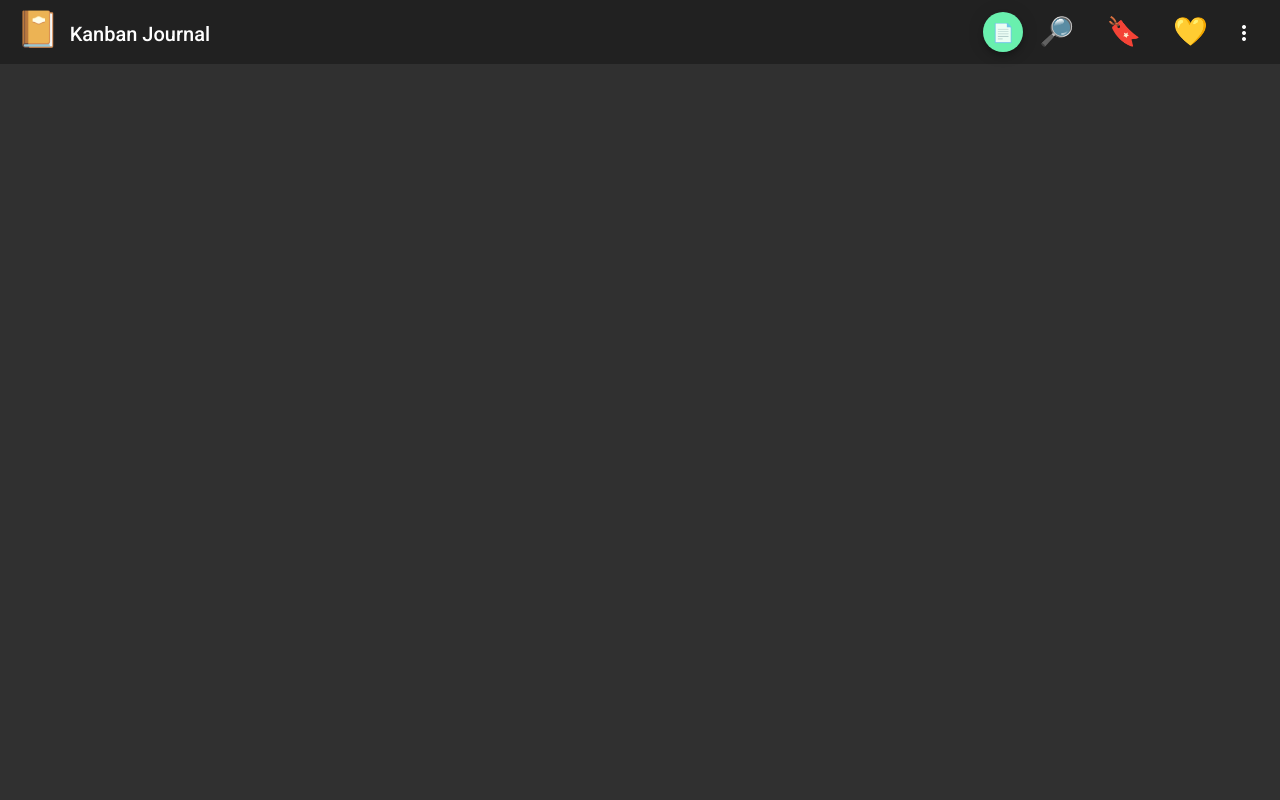
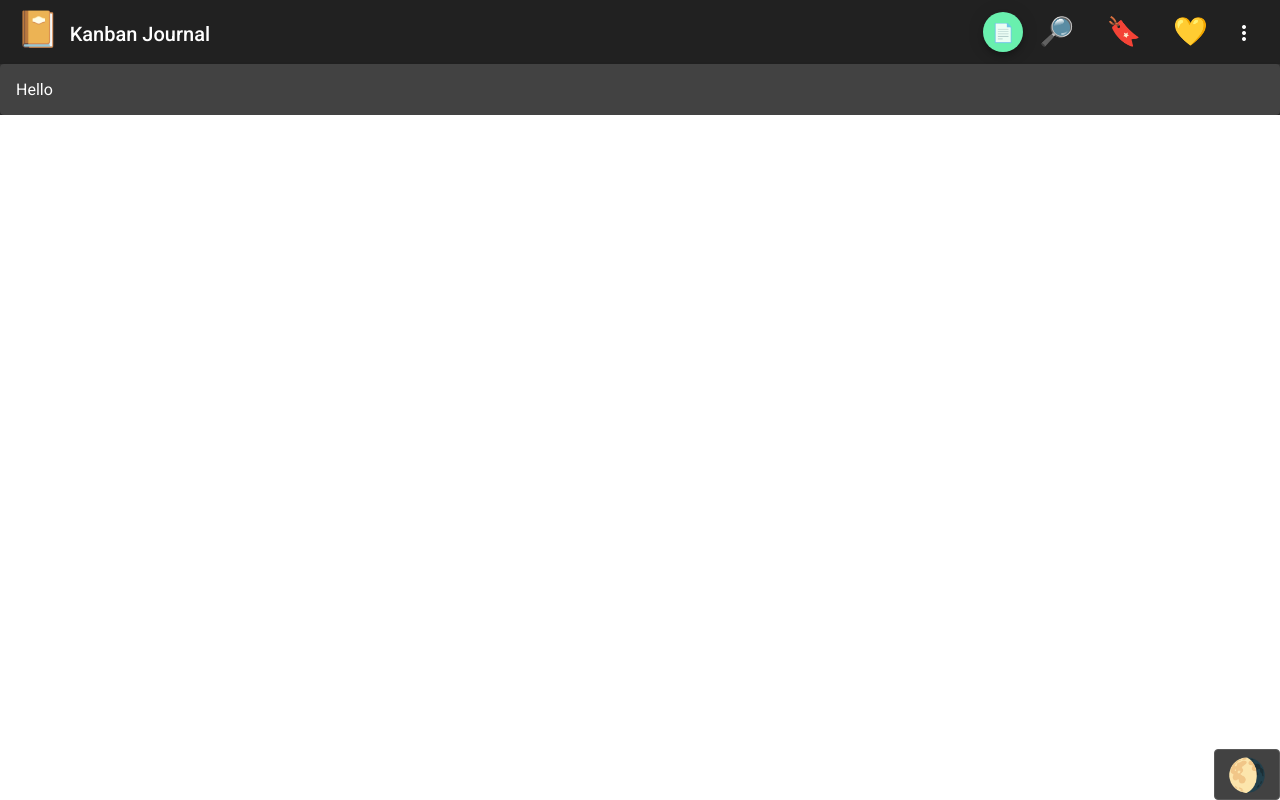
Before and after one commit to ananikic/kanban-journal, an Angular app: page / in a window 1280 px wide. Built offline with nearby package versions, Linux system fonts and the light colour scheme.

Commit message:
Toggle light and dark mode feature
problems: menu color not changing, background color height not 100%

```diff
--- a/src/app/app.component.html
+++ b/src/app/app.component.html
@@ -1 +1,8 @@
-<app-shell></app-shell>
+<div [ngClass]="{'light-theme': isLightTheme | async}">
+    <app-shell>
+        <!-- <router-outlet></router-outlet> -->
+        <mat-card>
+            <p>Hello</p>
+        </mat-card>
+    </app-shell>
+</div>
--- a/src/app/app.component.ts
+++ b/src/app/app.component.ts
@@ -1,10 +1,29 @@
-import { Component } from '@angular/core';
+import { Observable } from 'rxjs';
+import { ThemeService } from './services/theme.service';
+import { Component, OnInit, OnChanges, DoCheck } from '@angular/core';
+import { OverlayContainer } from '@angular/cdk/overlay';
 
 @Component({
   selector: 'app-root',
   templateUrl: './app.component.html',
   styleUrls: ['./app.component.scss']
 })
-export class AppComponent {
+export class AppComponent implements OnInit {
+
   title = 'kanban-journal';
+  isLightTheme: Observable<boolean>;
+  isLightThemeOld: Observable<boolean>;
+
+  constructor(private themeService: ThemeService, private overlayContainer: OverlayContainer) { }
+
+  ngOnInit(): void {
+    this.isLightTheme = this.themeService.isLightTheme;
+    this.isLightTheme.subscribe( isLight => {
+      if (isLight) {
+        this.overlayContainer.getContainerElement().classList.add('light-theme');
+      } else if (!isLight) {
+        this.overlayContainer.getContainerElement().classList.add('kanban-journal-theme');
+      }
+  });
+  }
 }
--- /dev/null
+++ b/src/app/services/theme.service.ts
@@ -0,0 +1,16 @@
+import { Injectable } from '@angular/core';
+import { Subject } from 'rxjs';
+
+@Injectable({
+  providedIn: 'root'
+})
+export class ThemeService {
+
+  private lightTheme = new Subject<boolean>();
+  isLightTheme = this.lightTheme.asObservable();
+
+  setLightTheme(isLightTheme: boolean): void {
+    this.lightTheme.next(isLightTheme);
+  }
+
+}
--- a/src/app/shared/shared.module.ts
+++ b/src/app/shared/shared.module.ts
@@ -7,21 +7,24 @@ import { MatMenuModule } from '@angular/material/menu';
 import { MatIconModule } from '@angular/material/icon';
 import { MatButtonModule } from '@angular/material/button';
 import { MatSidenavModule } from '@angular/material/sidenav';
+import {MatButtonToggleModule} from '@angular/material/button-toggle';
+import {MatCardModule} from '@angular/material/card';
 
-
-
+const components = [ShellComponent];
+const modules = [ CommonModule,
+  RouterModule,
+  MatToolbarModule,
+  MatMenuModule,
+  MatIconModule,
+  MatButtonModule,
+  MatSidenavModule,
+  MatButtonToggleModule,
+  MatCardModule
+];
 
 @NgModule({
-  declarations: [ShellComponent],
-  imports: [
-    CommonModule,
-    RouterModule,
-    MatToolbarModule,
-    MatMenuModule,
-    MatIconModule,
-    MatButtonModule,
-    MatSidenavModule
-  ],
-  exports: [ShellComponent]
+  declarations: [components],
+  imports: [modules],
+  exports: [components, modules]
 })
 export class SharedModule { }
--- a/src/app/shared/shell/shell.component.html
+++ b/src/app/shared/shell/shell.component.html
@@ -1,5 +1,5 @@
 <mat-sidenav-container class='sidenav-container'>
-<mat-sidenav-content>
+  <mat-sidenav-content>
   <mat-toolbar>
       <span class="logo" routerLink="/"><span title="home"><i class="withText">📔</i></span>Kanban Journal</span>
       <span class="fill-remaining-space"></span>
@@ -30,8 +30,17 @@
       <mat-menu #menuSide="matMenu">
           <button mat-menu-item><span><i class="withText">👸</i>Me</span></button>
           <button mat-menu-item><span><i class="withText">💿</i>Archive</span></button>
+          <a href="https://github.com/ananikic/kanban-journal" target="_blank" mat-menu-item><span><i class="withText">💻</i>Code</span></a>
       </mat-menu>
   </mat-toolbar>
   <ng-content></ng-content>
+  <div class="footer">
+    <mat-button-toggle mat-icon-button *ngIf="!isLight" title="let it be light" (click)="isLight=true; toggleLightTheme()">
+      <i class="nav">🌖</i>
+    </mat-button-toggle>
+    <mat-button-toggle mat-icon-button *ngIf="isLight" title="come to the dark side" (click)="isLight=false; toggleLightTheme()">
+     <i class="nav">🌘</i>
+    </mat-button-toggle>
+  </div>
 </mat-sidenav-content>
 </mat-sidenav-container>
--- a/src/app/shared/shell/shell.component.scss
+++ b/src/app/shared/shell/shell.component.scss
@@ -1,8 +1,5 @@
 .sidenav-container {
-  height: 100%;
-}
-.sidenav .mat-toolbar {
-  background: inherit;
+  height: 100% !important;
 }
 
 .fill-remaining-space {
@@ -38,3 +35,11 @@ i.withText {
   height: 40px !important;
   line-height: 40px !important;
 }
+
+.footer {
+  position: fixed;
+  left: 0;
+  bottom: 0;
+  width: 100%;
+  text-align: right;
+}
--- a/src/app/shared/shell/shell.component.ts
+++ b/src/app/shared/shell/shell.component.ts
@@ -1,4 +1,6 @@
+import { ThemeService } from './../../services/theme.service';
 import { Component, OnInit } from '@angular/core';
+import { Observable } from 'rxjs';
 
 @Component({
   selector: 'app-shell',
@@ -7,9 +9,17 @@ import { Component, OnInit } from '@angular/core';
 })
 export class ShellComponent implements OnInit {
 
-  constructor() { }
+  isLight = false;
+  isLightTheme: Observable<boolean>;
+
+  constructor(private themeService: ThemeService) { }
 
   ngOnInit() {
+    this.isLightTheme = this.themeService.isLightTheme;
+  }
+
+  toggleLightTheme() {
+    this.themeService.setLightTheme(this.isLight);
   }
 
 }
--- a/src/index.html
+++ b/src/index.html
@@ -9,7 +9,7 @@
   <link href="https://fonts.googleapis.com/css?family=Roboto:300,400,500&display=swap" rel="stylesheet">
   <link href="https://fonts.googleapis.com/icon?family=Material+Icons" rel="stylesheet">
 </head>
-<body>
+<body mat-app-background>
   <app-root></app-root>
 </body>
 </html>
--- a/src/styles.scss
+++ b/src/styles.scss
@@ -63,3 +63,15 @@ $kanban-journal-theme: mat-dark-theme($kanban-journal-primary, $kanban-journal-a
 
 html, body { height: 100%; }
 body { margin: 0; font-family: Roboto, "Helvetica Neue", sans-serif; }
+
+
+
+.light-theme {
+  color: $dark-primary-text;
+  $light-primary: mat-palette($custom-orange);
+  $light-accent: mat-palette($mat-amber, A400, A100, A700);
+  $light-warn: mat-palette($custom-orange);
+  $light-theme: mat-light-theme($kanban-journal-primary, $kanban-journal-accent, $kanban-journal-warn);
+
+  @include angular-material-theme($light-theme);
+}
```
Also changed, not shown: 1 other file (tests, documents, lock files or other folders).
